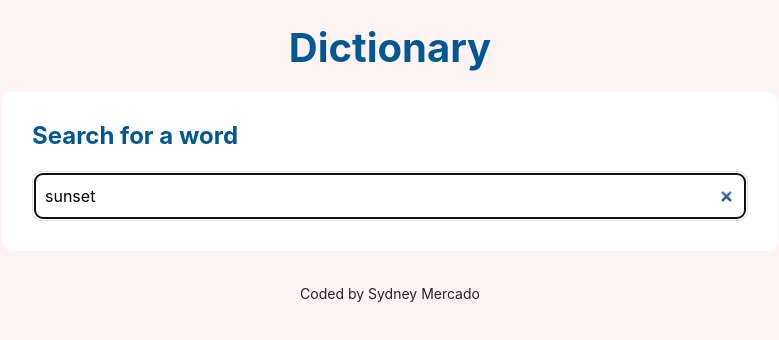
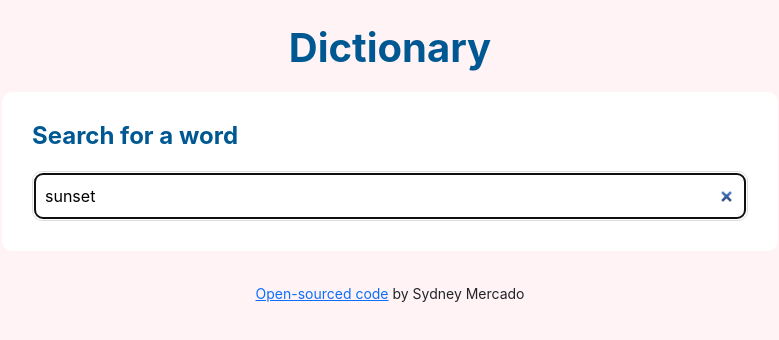
Before and after one commit to sydney257/dictionary-project, a React (Create React App) app: page / in a window 1280 px wide. Shown: the top 340 px of the page, without its empty margins (250-1029 px from the left). Built offline with nearby package versions, Linux system fonts and the light colour scheme; no server answers.

Commit message:
Added code source tag to footer

```diff
--- a/src/App.js
+++ b/src/App.js
@@ -10,7 +10,16 @@
           <Dictionary defaultValue="sunset" />
         </main>
         <footer className="App-footer">
-          <small>Coded by Sydney Mercado</small>
+          <small>
+            <a
+              href="https://github.com/sydney257/dictionary-project"
+              target="_blank"
+              rel="noreferrer"
+            >
+              Open-sourced code
+            </a>{" "}
+            by Sydney Mercado
+          </small>
         </footer>
       </div>
     </div>
```
